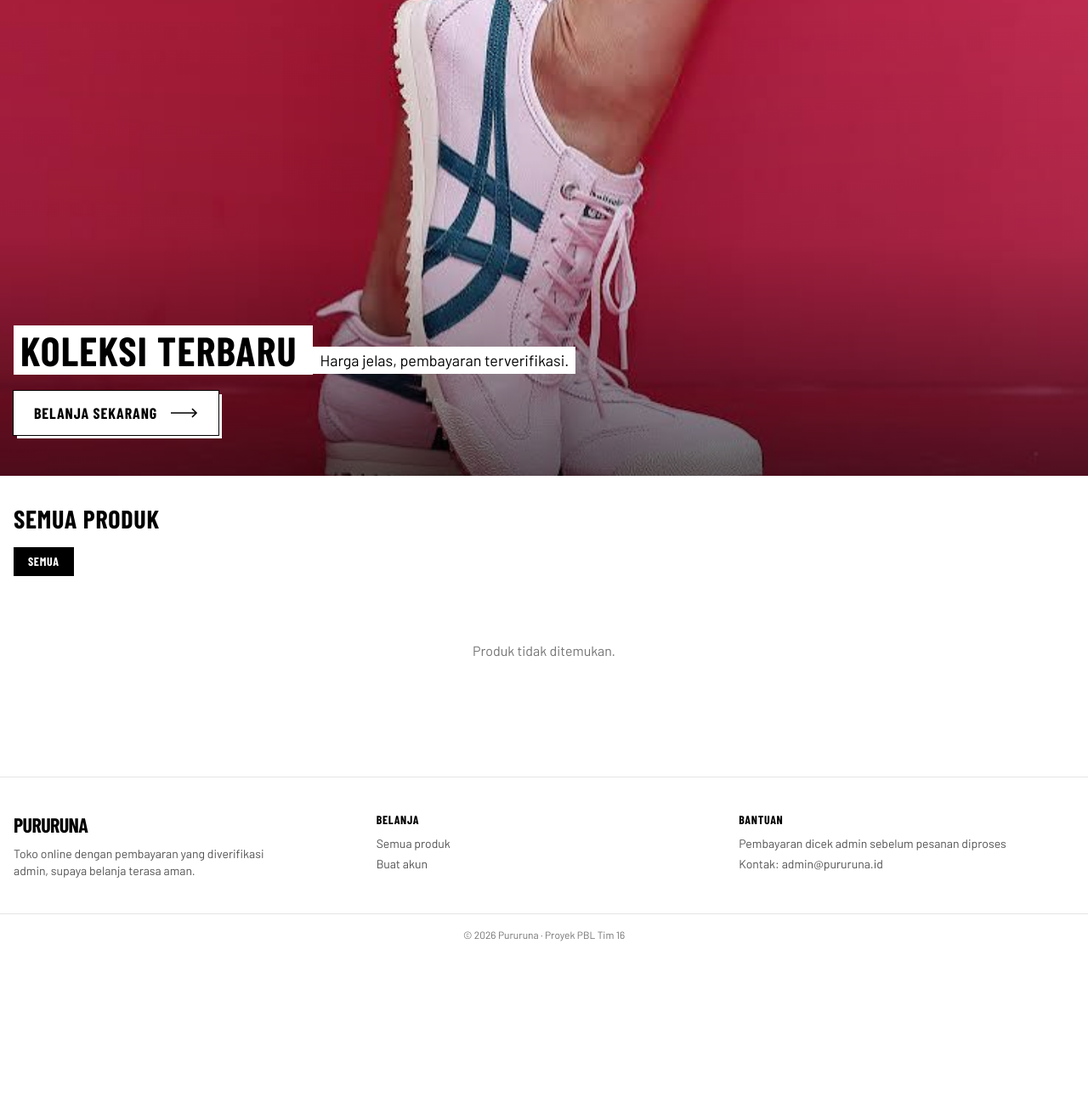
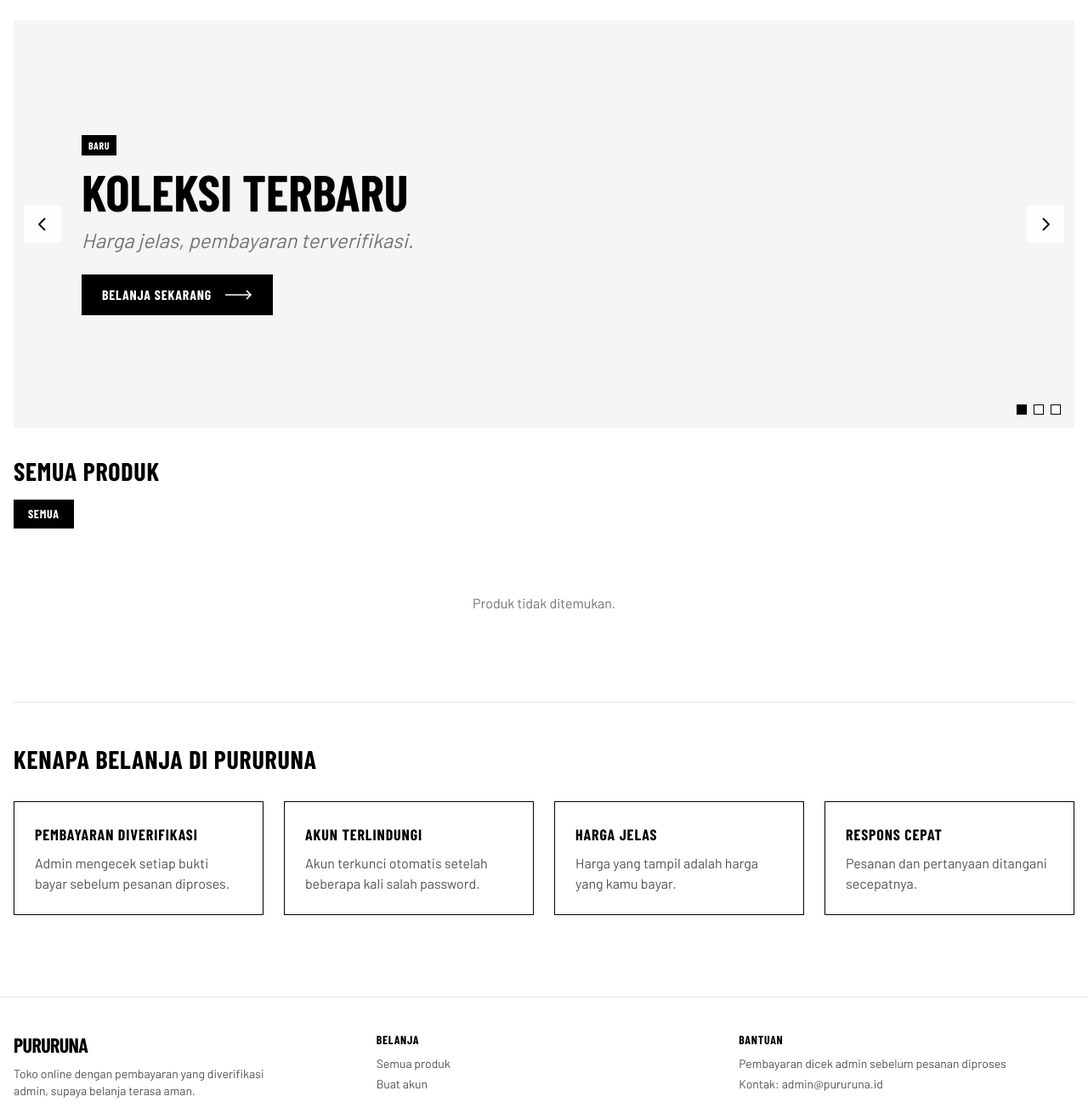
Before and after one commit to well-architected-soc-16/soc16-ecommerce, a Flask app: page / in a window 1280 px wide. Shown: the part 107-1424 px from the top of the page at 85% size. Before the commit the page ends 1215 px from the top, so only its background shows below. Run offline with Flask 3, Linux system fonts and the light colour scheme; some libraries are stand-ins or nearby versions; some web fonts are replaced.

Commit message:
feat: beranda dengan hero banner berganti, stok terbatas, dan seksi keamanan

```diff
--- a/app.py
+++ b/app.py
@@ -43,7 +43,7 @@ def create_app():
 
     @app.route("/")
     def index():
-        from routes.shop import data_katalog
-        return render_template("index.html", **data_katalog())
+        from routes.shop import data_katalog, data_beranda
+        return render_template("index.html", **data_katalog(), **data_beranda())
 
     return app
--- a/routes/shop.py
+++ b/routes/shop.py
@@ -1,9 +1,39 @@
-from flask import Blueprint, render_template, request, redirect, url_for
+import os
+
+from flask import Blueprint, render_template, request, redirect, url_for, current_app
 
 from extensions import db
 from models import Category, Product
 
 shop_bp = Blueprint("shop", __name__)
+
+SLIDES = [
+    {
+        "gambar": "adidas-1.jpg",
+        "label": "Baru",
+        "judul": "Koleksi terbaru",
+        "teks": "Harga jelas, pembayaran terverifikasi.",
+        "tombol": "Belanja sekarang",
+        "tautan": "#produk",
+    },
+    {
+        "gambar": "nb.jpg",
+        "label": "Belanja aman",
+        "judul": "Pembayaran dicek admin",
+        "teks": "Pesanan diproses setelah bukti bayar diverifikasi.",
+        "tombol": "Lihat produk",
+        "tautan": "#produk",
+    },
+    {
+        "gambar": "nike-2.jpg",
+        "label": "Segera habis",
+        "judul": "Stok terbatas",
+        "teks": "Ambil sebelum kehabisan.",
+        "tombol": "Lihat stok terbatas",
+        "tautan": "#stok-terbatas",
+    },
+]
+BATAS_STOK_SEDIKIT = 5
 
 
 def data_katalog():
@@ -39,6 +69,27 @@ def data_katalog():
     }
 
 
+def data_beranda():
+    folder = os.path.join(current_app.static_folder, "img", "banner")
+    slides = [
+        {**slide, "ada_gambar": os.path.isfile(os.path.join(folder, slide["gambar"]))}
+        for slide in SLIDES
+    ]
+
+    stok_terbatas = db.session.execute(
+        db.select(Product)
+        .where(
+            Product.is_active.is_(True),
+            Product.stock > 0,
+            Product.stock <= BATAS_STOK_SEDIKIT,
+        )
+        .order_by(Product.stock)
+        .limit(4)
+    ).scalars().all()
+
+    return {"slides": slides, "stok_terbatas": stok_terbatas}
+
+
 @shop_bp.route("/produk")
 def katalog():
     return redirect(url_for("index", **request.args.to_dict()))
--- a/templates/index.html
+++ b/templates/index.html
@@ -1,31 +1,75 @@
 {% extends "base.html" %}
 {% block title %}{{ 'Cari: ' ~ q if q else 'Beranda' }}{% endblock %}
 
+{% set beranda = not q and not kategori_aktif and halaman.page == 1 %}
+
 {% block hero %}
-{% if not q and not kategori_aktif and halaman.page == 1 %}
-<section class="relative bg-neutral-900 bg-[url('/static/img/hero.jpg')] bg-cover bg-center">
-  <div class="absolute inset-0 bg-gradient-to-t from-black/60 via-black/10 to-transparent" aria-hidden="true"></div>
-  <div class="relative max-w-7xl mx-auto px-4 min-h-[420px] md:min-h-[560px] flex items-end pb-12">
-    <div>
-      <h1 class="inline bg-white px-2 font-display font-extrabold text-3xl md:text-5xl uppercase tracking-wide leading-tight [box-decoration-break:clone]">
-        Koleksi terbaru
-      </h1>
-      <p class="mt-1 inline-block bg-white px-2 py-0.5 text-base md:text-lg">Harga jelas, pembayaran terverifikasi.</p>
-      <div class="mt-5">
-        <a href="#produk" class="inline-flex items-center gap-4 bg-white px-6 py-3 font-display font-bold uppercase tracking-wider text-lg shadow-[4px_4px_0_0_#fff] ring-1 ring-black hover:bg-neutral-100 active:bg-neutral-200">
-          Belanja sekarang
-          <svg viewBox="0 0 32 12" fill="none" stroke="currentColor" stroke-width="1.6" class="w-8 h-3" aria-hidden="true">
-            <path d="M0 6h30M25 1l5 5-5 5"/>
-          </svg>
-        </a>
+{% if beranda %}
+<section class="w-full max-w-7xl mx-auto px-4 pt-6" aria-roledescription="carousel" aria-label="Promo Pururuna" data-carousel>
+  <div class="relative overflow-hidden bg-neutral-100 h-[420px] md:h-[480px]">
+    {% for s in slides %}
+    <div class="absolute inset-0 transition-opacity duration-700 {{ 'opacity-100' if loop.first else 'opacity-0 invisible' }}"
+         role="group" aria-roledescription="slide" aria-label="{{ loop.index }} dari {{ slides|length }}" data-slide>
+      {% if s.ada_gambar %}
+        <img src="{{ url_for('static', filename='img/banner/' ~ s.gambar) }}" alt=""
+             class="absolute inset-0 w-full h-full object-cover" {{ '' if loop.first else 'loading=lazy' }}>
+      {% endif %}
+      <div class="relative h-full flex items-end md:items-center px-16 py-10 md:px-20">
+        <div class="max-w-md">
+          {% if s.label %}
+            <span class="inline-block mb-3 bg-black text-white text-xs font-display font-bold uppercase tracking-wider px-2 py-1">{{ s.label }}</span>
+          {% endif %}
+          <h2 class="font-display font-extrabold text-4xl md:text-6xl uppercase leading-none">{{ s.judul }}</h2>
+          <p class="mt-3 text-lg md:text-2xl italic text-neutral-500">{{ s.teks }}</p>
+          <a href="{{ s.tautan }}" class="mt-6 inline-flex items-center gap-4 bg-black text-white px-6 py-3 font-display font-bold uppercase tracking-wider hover:bg-neutral-800 active:bg-neutral-600">
+            {{ s.tombol }}
+            <svg viewBox="0 0 32 12" fill="none" stroke="currentColor" stroke-width="1.6" class="w-8 h-3" aria-hidden="true">
+              <path d="M0 6h30M25 1l5 5-5 5"/>
+            </svg>
+          </a>
+        </div>
       </div>
+    </div>
+    {% endfor %}
+
+    {# Tombol & titik disembunyikan dulu; ditampilkan oleh carousel.js #}
+    <button type="button" data-prev hidden
+            class="absolute left-3 top-1/2 -translate-y-1/2 w-11 h-11 flex items-center justify-center bg-white/90 hover:bg-white active:bg-neutral-200"
+            aria-label="Slide sebelumnya">
+      <svg viewBox="0 0 24 24" fill="none" stroke="currentColor" stroke-width="1.8" class="w-6 h-6" aria-hidden="true"><path d="m15 5-7 7 7 7"/></svg>
+    </button>
+    <button type="button" data-next hidden
+            class="absolute right-3 top-1/2 -translate-y-1/2 w-11 h-11 flex items-center justify-center bg-white/90 hover:bg-white active:bg-neutral-200"
+            aria-label="Slide berikutnya">
+      <svg viewBox="0 0 24 24" fill="none" stroke="currentColor" stroke-width="1.8" class="w-6 h-6" aria-hidden="true"><path d="m9 5 7 7-7 7"/></svg>
+    </button>
+    <div class="absolute bottom-4 right-4 flex gap-2" data-dots hidden>
+      {% for s in slides %}
+        <button type="button" class="w-3 h-3 border border-black {{ 'bg-black' if loop.first else 'bg-white' }}"
+                aria-label="Ke slide {{ loop.index }}" {{ 'aria-current=true' if loop.first else '' }} data-dot></button>
+      {% endfor %}
     </div>
   </div>
 </section>
+<script src="{{ url_for('static', filename='js/carousel.js') }}" defer></script>
 {% endif %}
 {% endblock %}
 
 {% block content %}
+{% if beranda and stok_terbatas %}
+<section id="stok-terbatas" class="scroll-mt-28 mb-14">
+  <div class="flex items-end justify-between gap-2 mb-4">
+    <h2 class="font-display font-extrabold text-3xl uppercase tracking-wide">Stok terbatas</h2>
+    <p class="text-sm text-neutral-600">Sisa sedikit, ambil sebelum habis</p>
+  </div>
+  <div class="grid grid-cols-2 md:grid-cols-4 gap-x-4 gap-y-8">
+    {% for p in stok_terbatas %}
+      {% include "shop/_kartu.html" %}
+    {% endfor %}
+  </div>
+</section>
+{% endif %}
+
 <section id="produk" class="scroll-mt-28">
   <div class="flex flex-wrap items-end justify-between gap-2 mb-4">
     <h2 class="font-display font-extrabold text-3xl uppercase tracking-wide">
@@ -74,4 +118,23 @@
   </nav>
   {% endif %}
 </section>
+
+{% if beranda %}
+<section class="mt-16 border-t border-neutral-200 pt-12">
+  <h2 class="font-display font-extrabold text-3xl uppercase tracking-wide mb-8">Kenapa belanja di Pururuna</h2>
+  <div class="grid sm:grid-cols-2 lg:grid-cols-4 gap-6">
+    {% for judul, isi in [
+      ("Pembayaran diverifikasi", "Admin mengecek setiap bukti bayar sebelum pesanan diproses."),
+      ("Akun terlindungi", "Akun terkunci otomatis setelah beberapa kali salah password."),
+      ("Harga jelas", "Harga yang tampil adalah harga yang kamu bayar."),
+      ("Respons cepat", "Pesanan dan pertanyaan ditangani secepatnya."),
+    ] %}
+      <div class="border border-black p-6">
+        <p class="font-display font-bold uppercase tracking-wider text-lg">{{ judul }}</p>
+        <p class="mt-2 text-neutral-600">{{ isi }}</p>
+      </div>
+    {% endfor %}
+  </div>
+</section>
+{% endif %}
 {% endblock %}
```
Also changed, not shown: static/js/carousel.js (added, +59 -0 lines), 2 other files.
